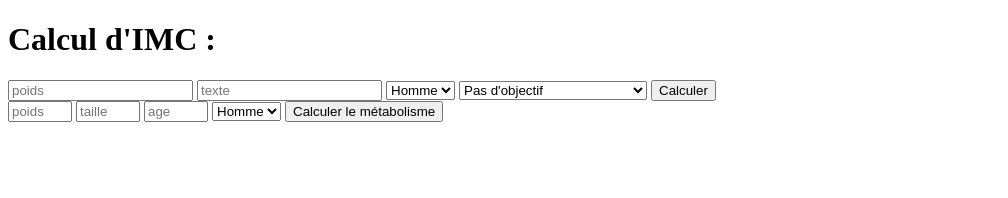
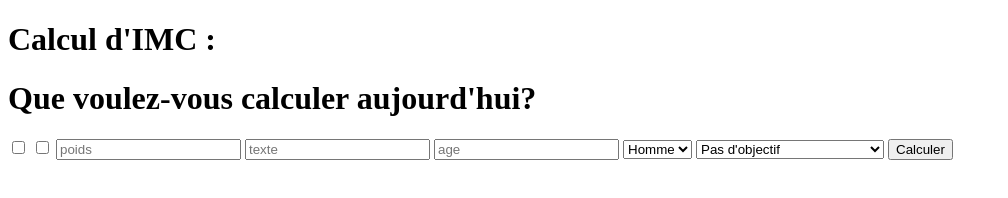
Before and after one commit to MaximeRenoux/tp-proc-dev-logiciel, a website: page src/index.html in a window 1280 px wide. Shown: the whole page, without its empty margins (0-1008 px from the left). Drawn offline with Linux system fonts and the light colour scheme.

Commit message:
ajouter/enlever les champs 2eme tentative

```diff
--- a/src/index.html
+++ b/src/index.html
@@ -7,10 +7,14 @@
 </head>
 <body>
     <h1>Calcul d'IMC :</h1>
+    <h1>Que voulez-vous calculer aujourd'hui?</h1>
   <script src="index.js"></script>
 
+  <input type="checkbox" id="check_imc" name="IMC">
+  <input type="checkbox" id="check_mbasal" name="Metabolisme">
   <input id="champ_poids" type="poids" placeholder="poids">
   <input id="champ_taille" type="taille" placeholder="texte">
+  <input id="champ_age" type="age" placeholder="age">
 
   <select name="sexe" id="champ_sexe">
     <option value="H">Homme</option>
@@ -29,17 +33,5 @@
 
   <span id="mainSpan"></span>
 
-  <section id="metabolisme_basal">
-    <input name="poids_metabolisme_basal" id="poids_metabolisme_basal" type="number" min="15" max="300" placeholder="poids"/>
-    <input name="taille_metabolisme_basal" id="taille_metabolisme_basal" type="number" min="50" max="250" placeholder="taille"/>
-    <input name="age_metabolisme_basal" id="champ_age" type="number" min="3" max="150" placeholder="age"/>
-    <select name="sexe_metabolisme_basal" id="sexe_metabolisme_basal">
-      <option value="homme">Homme</option>
-      <option value="femme">Femme</option>
-    </select>
-    <button id="bouton_calcul_metabolisme_basal">Calculer le métabolisme</button>
-    <span id="affichage_metabolisme_basal"></span>
-  </section>
-
 </body>
 </html>
```
